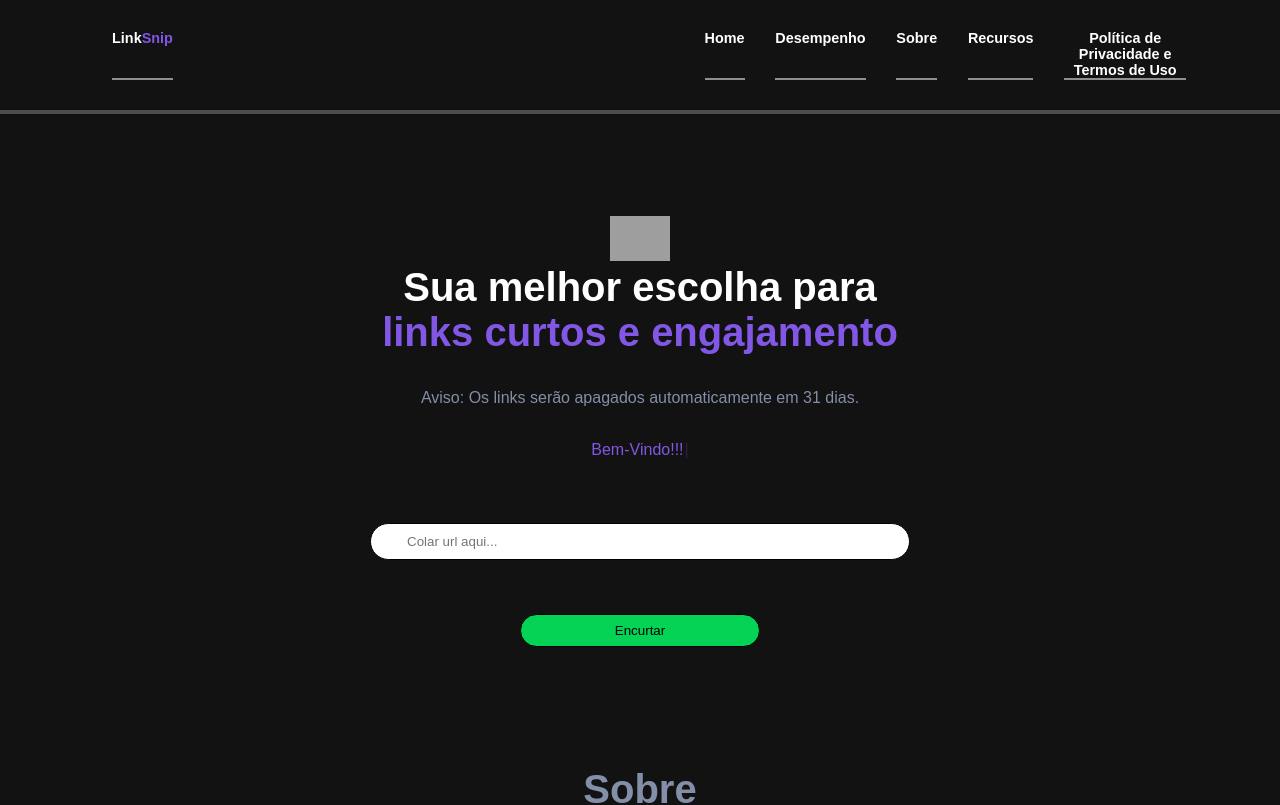
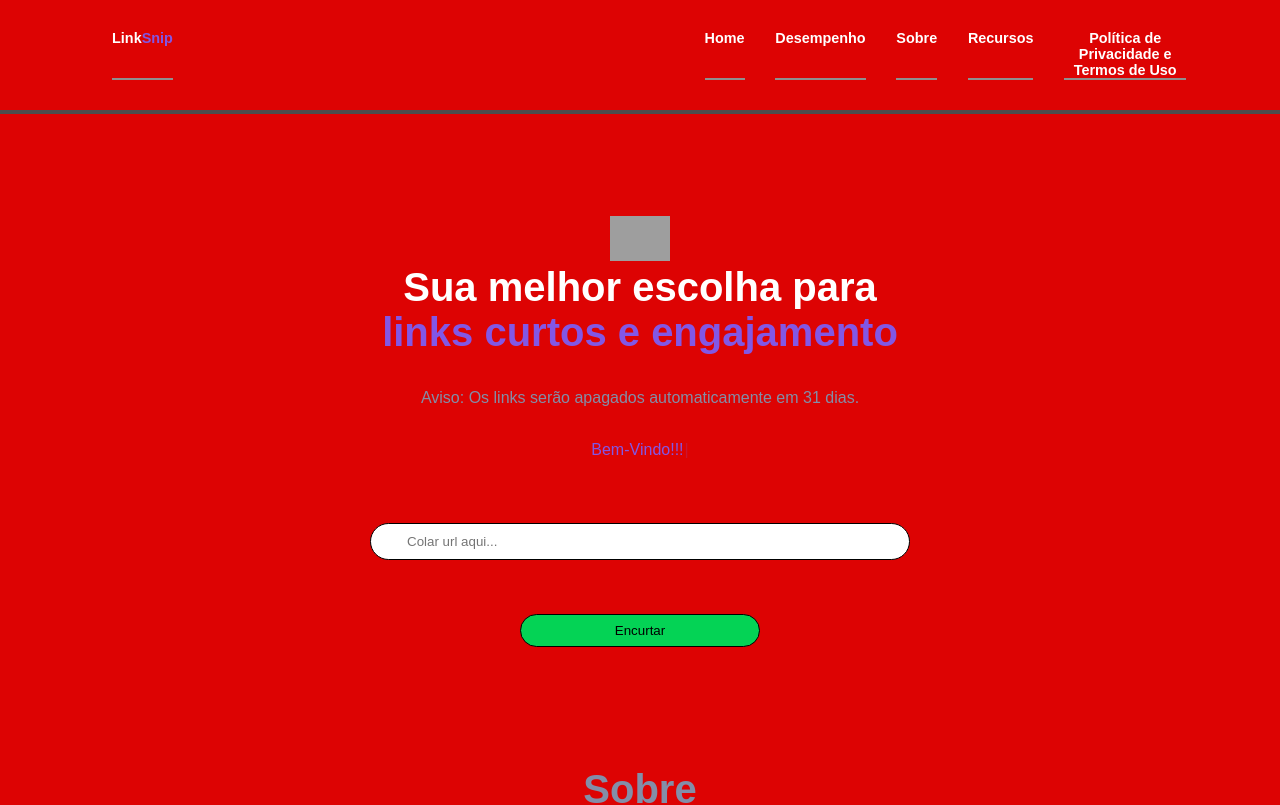
Before and after one commit to MMathiasRS/Snip_Link, a Next.js app: page / in a window 1280 px wide. Shown: the top 805 px of the page. Built offline with nearby package versions, Linux system fonts and the light colour scheme; grey boxes are pictures that could not be loaded.

Commit message:
first commit

```diff
--- a/src/styles/globals.css
+++ b/src/styles/globals.css
@@ -93,7 +93,7 @@ body {
   scrollbar-width: thin;
   scrollbar-color: transparent transparent;
   color: rgb(var(--foreground-rgb));
-  background-color: #121212;
+  background-color: #dd0303;
 }
 
 a {
```
